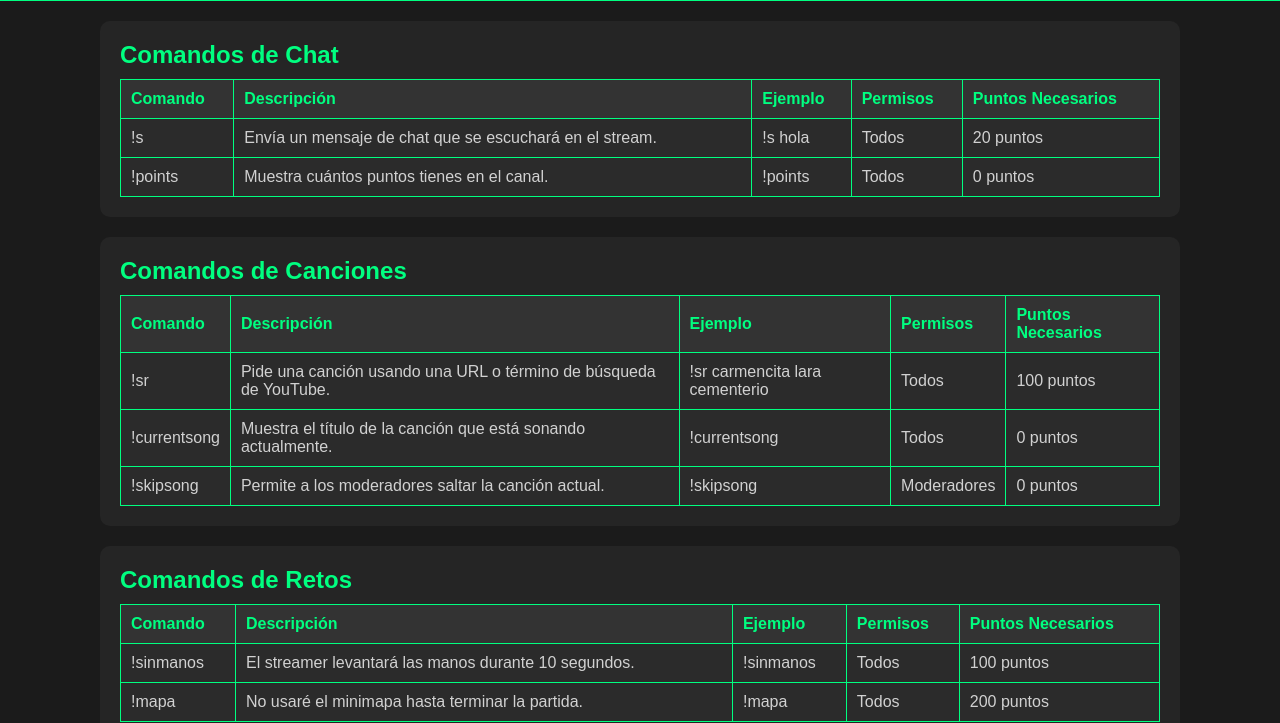
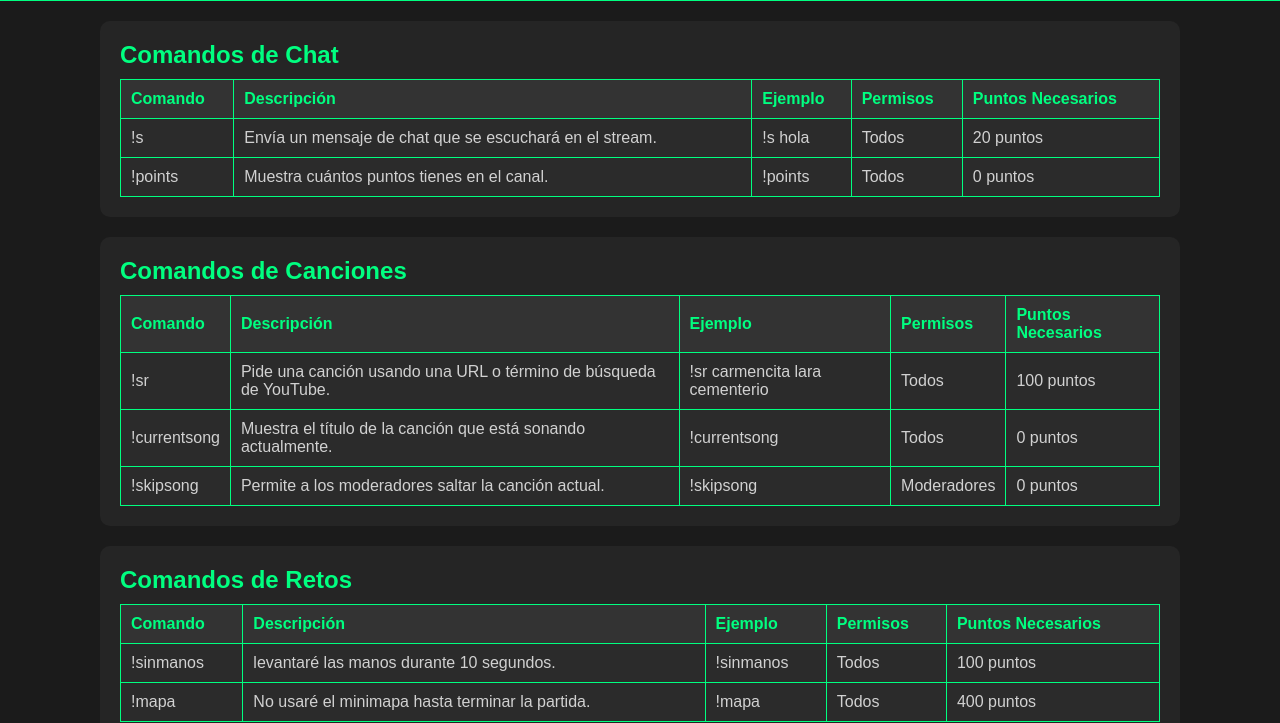
Before and after one commit to gustavo2321719/guia-de-comandos, a plain HTML site: page index.html in a window 1280 px wide. Shown: the part 78-801 px from the top of the page. Drawn offline with Linux system fonts and the light colour scheme.

Commit message:
Update index.html
xcn dfgdgbncbv n

```diff
--- a/index.html
+++ b/index.html
@@ -153,7 +153,7 @@
             </tr>
             <tr>
                 <td>!sinmanos</td>
-                <td>El streamer levantará las manos durante 10 segundos.</td>
+                <td>levantaré las manos durante 10 segundos.</td>
                 <td>!sinmanos</td>
                 <td>Todos</td>
                 <td>100 puntos</td>
@@ -163,7 +163,7 @@
                 <td>No usaré el minimapa hasta terminar la partida.</td>
                 <td>!mapa</td>
                 <td>Todos</td>
-                <td>200 puntos</td>
+                <td>400 puntos</td>
             </tr>
         </table>
     </section>
```
